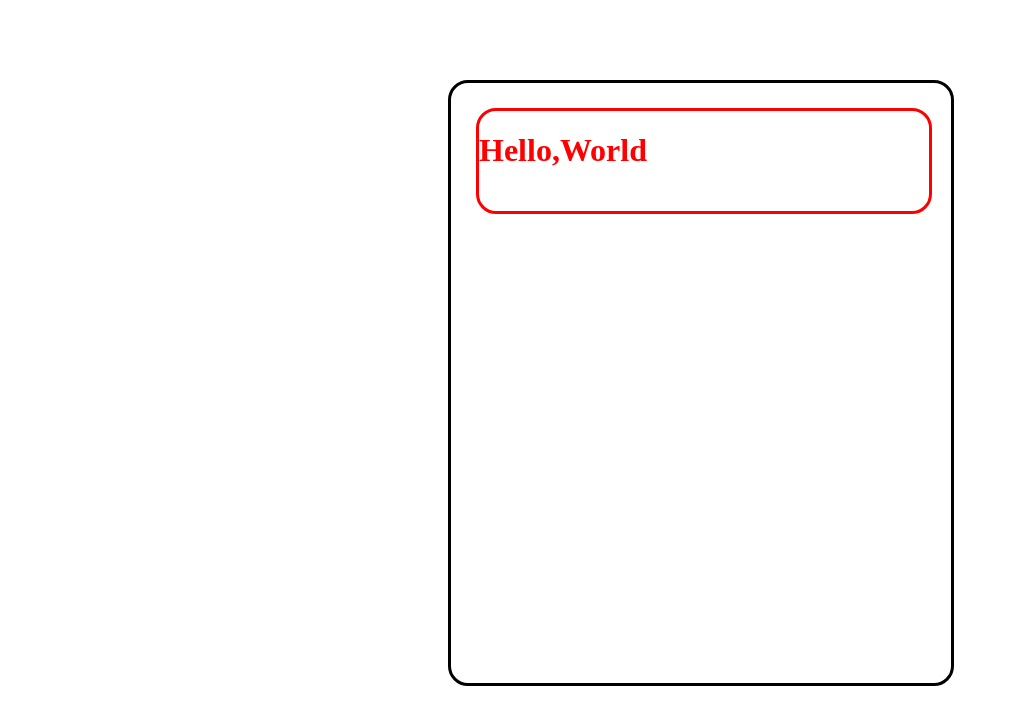
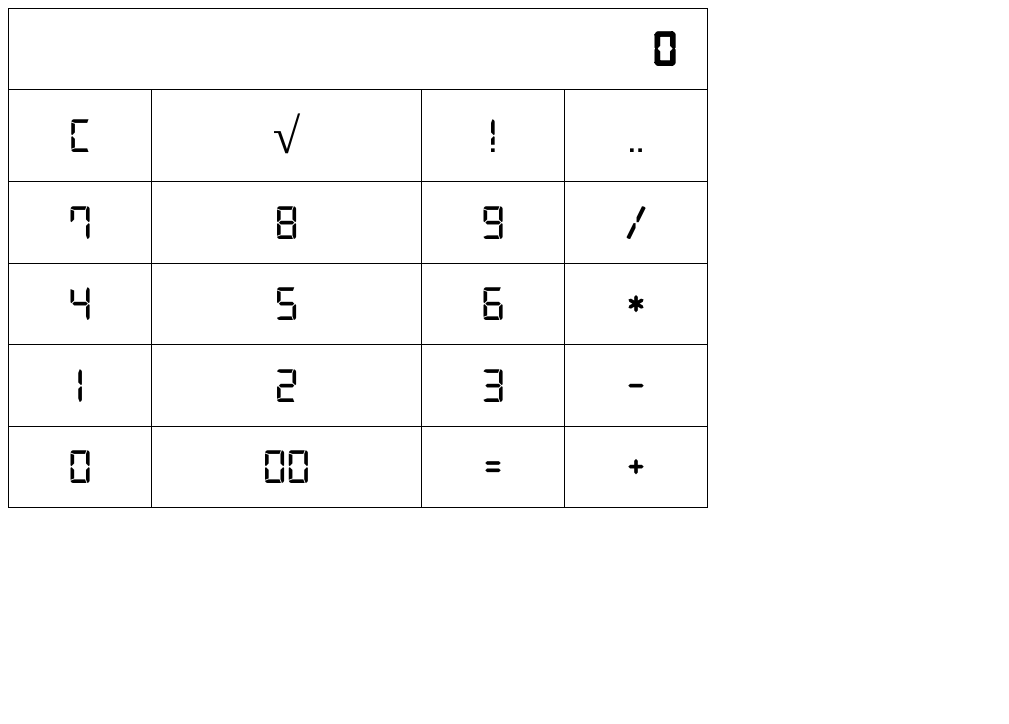
Before and after one commit to pyLuna/calc, a SvelteKit app: page / in a window 1280 px wide. Shown: the top 724 px of the page, without its empty margins (0-1009 px from the left). Built offline with nearby package versions, Linux system fonts and the light colour scheme.

Commit message:
change to table layout and basic operator added

```diff
--- a/src/routes/+page.svelte
+++ b/src/routes/+page.svelte
@@ -1,37 +1,135 @@
-<div class="calc">
-    <div class="calc-header">
-        <h1>Hello,World</h1>
-    </div>
-    <div class="calc-content">
-        <div class="calc-btn">
+<script lang="ts">
+    let prevNum: int;
+    let newNum: int;
+    let oprt: string;
+    let chk: bool;
 
-        </div>
-    </div>
-</div>
+    function Factorial(num:int): int{
+        if(num == 1){
+            return num;
+        }
+        return num * Factorial(num-1);
+    }
+
+    function AppendNum(test){
+        let ans = document.getElementById("ans");
+        if(chk == true){
+            Clear();
+            chk = false;
+        }
+        if(ans.innerText.length == 10 || ans.innerText === '0'){
+            ans.innerText = "";
+        }
+        if(typeof test === 'string' && ans.innerText !== '0'){
+            ans.innerText += '00';
+            newNum = Number(ans.innerText);
+            return;
+        }
+        ans.innerText += test;
+        newNum = Number(ans.innerText);
+    }
+    function Operator(opr){
+        let ans = document.getElementById("ans");
+        prevNum = Number(ans.innerText);
+        oprt = opr;
+        if(opr.length === 3){
+            ans.innerText = "0";
+        }
+    }
+    function Equal(){
+        let ans = document.getElementById("ans");
+        switch (oprt) {
+            case "add":
+                ans.innerText = prevNum + newNum;
+                break;
+            case "min":
+                ans.innerText = prevNum - newNum;
+                break;
+            case "div":
+                ans.innerText = prevNum / newNum;
+                break;
+            case "mul":
+                ans.innerText = prevNum * newNum;
+                break;
+            case "fact":
+                console.log(oprt);
+                ans.innerText = String(Factorial(prevNum));
+                break;
+            default:
+                break;
+        }
+        chk = true;
+    }
+    function Clear(){
+        prevNum = 0;
+        newNum = 0;
+        oprt = '';
+        ans.innerText = "0";
+    }
+</script>
+
+<table>
+    <tr>
+        <th colspan="4"><span class="header" id="ans">0</span></th>
+    </tr>
+    <tr>
+        <td on:click={() => Clear()}>C</td>
+        <td on:click={() => Operator('sqrt')}>&radic;</td>
+        <td on:click={() => Operator('fact')}>!</td>
+        <td on:click={() => Operator('asd')}>..</td>
+    </tr>
+    <tr>
+        <td on:click={() => AppendNum(7)}>7</td>
+        <td on:click={() => AppendNum(8)}>8</td>
+        <td on:click={() => AppendNum(9)}>9</td>
+        <td on:click={() => Operator('div')}>/</td>
+    </tr>
+    <tr>
+        <td on:click={() => AppendNum(4)}>4</td>
+        <td on:click={() => AppendNum(5)}>5</td>
+        <td on:click={() => AppendNum(6)}>6</td>
+        <td on:click={() => Operator('mul')}>*</td>
+    </tr>
+    <tr>
+        <td on:click={() => AppendNum(1)}>1</td>
+        <td on:click={() => AppendNum(2)}>2</td>
+        <td on:click={() => AppendNum(3)}>3</td>
+        <td on:click={() => Operator('min')}>-</td>
+    </tr>
+    <tr>
+        <td on:click={() => AppendNum(0)}>0</td>
+        <td on:click={() => AppendNum('00')}>00</td>
+        <td on:click={() => Equal()}>=</td>
+        <td on:click={() => Operator('add')}>+</td>
+    </tr>
+</table>
 
 <style>
-    .calc{
-        border-radius: 20px;
-        border-style: solid;
-        position: absolute;
-        top: 10%;
-        left: 35%;
-        height: 600px;
-        width:500px;
+    @font-face{
+        font-family: Digital;
+        font-style: normal;
+        font-weight: 550;
+        src: url('/fonts/Digital7-rg1mL.ttf');
     }
-    .calc-header{
-        border-radius: 20px;
-        position: relative;
-        border-style: solid;
-        color:red;
-        left: 25px;
-        top: 25px;
-        width: 450px;
-        height: 100px;
-        display: flex;
+    table{
+        font-family: Digital;
+        width: 700px;
+        height: 500px;
+        font-size: 50px;
     }
-    .calc-header h1{
-        position: relative;
-
+    table, th, td {
+      border: 1px solid black;
+      border-collapse: collapse;
     }
-</style>
+    tr td{
+        text-align: center;
+    }
+    tr td:hover{
+        background-color: rgba(31, 31, 32, 0.425);
+        cursor: pointer;
+    }
+    .header{
+        float: right;
+        margin-right: 30px;
+    }
+    </style>
```
Also changed, not shown: static/fonts/Digital7-rg1mL.ttf (added), static/fonts/Segment7-4Gml.otf (added).
